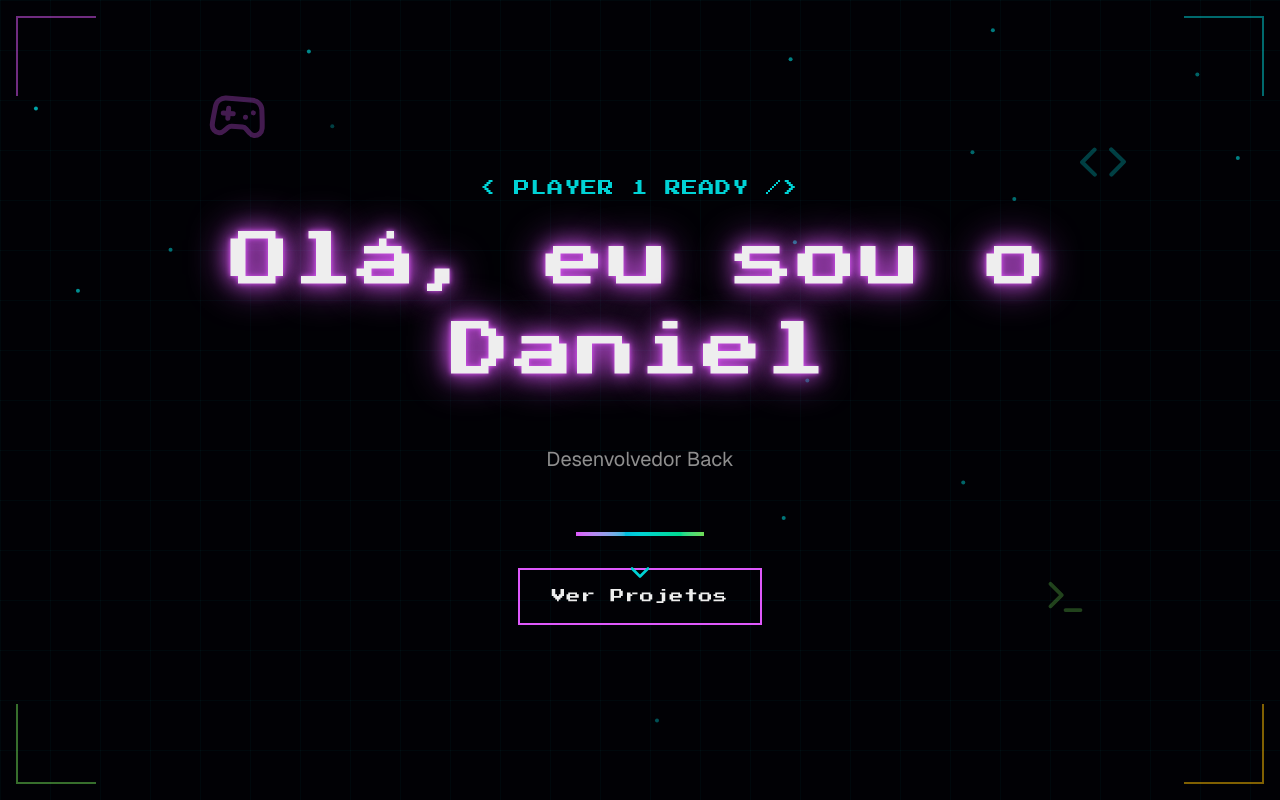
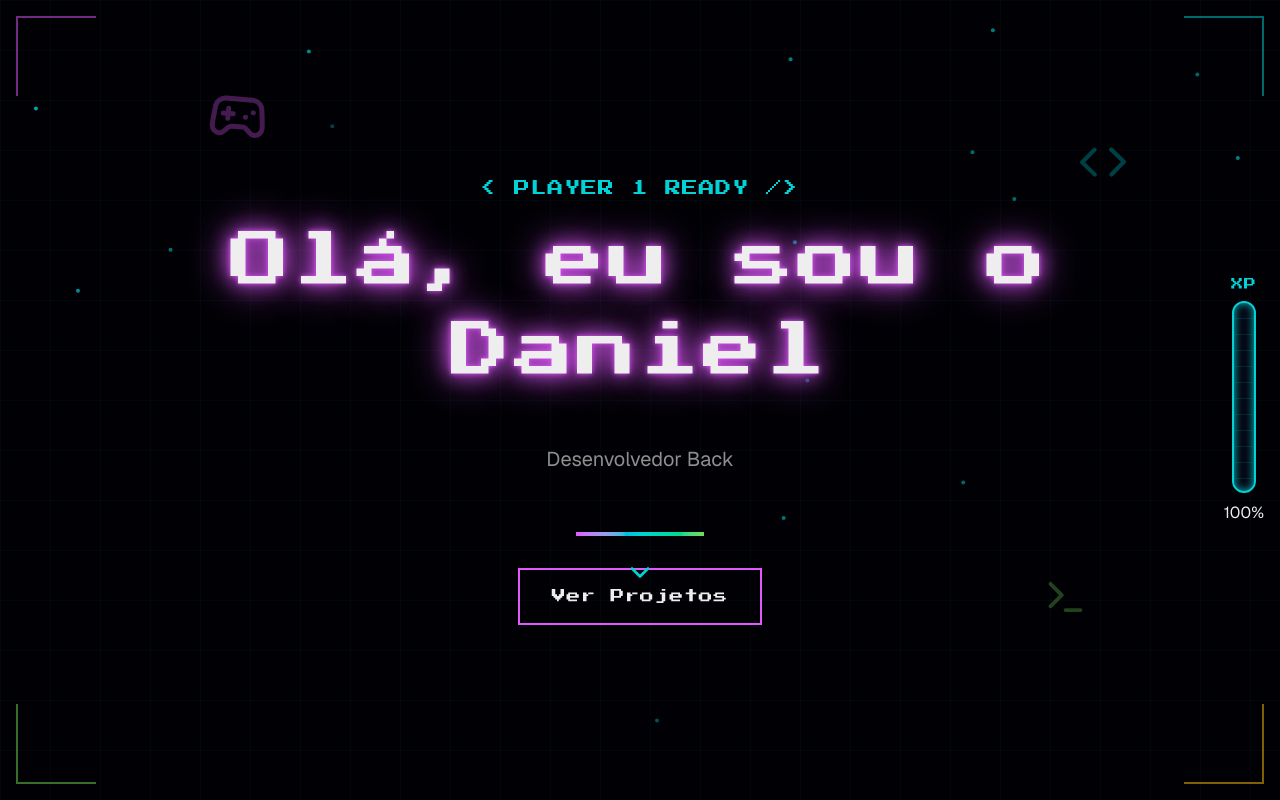
Before and after one commit to Dandanp3/retro-Portfolio, a Next.js app: page / in a window 1280 px wide. Shown: the top 800 px of the page. Built offline with nearby package versions, Linux system fonts and the light colour scheme.

Commit message:
Progress Bar criada

```diff
--- a/app/page.tsx
+++ b/app/page.tsx
@@ -2,6 +2,7 @@
 
 import { AboutSection } from "@/components/portfolio/about-section"
 import { HeroSection } from "@/components/portfolio/hero-section"
+import  { ScrollProgress } from "@/components/portfolio/scroll-progress"
 
 export default function PortfolioPage() {
   return (
@@ -12,6 +13,8 @@ export default function PortfolioPage() {
       {/* Scanlines */}
       <div className="fixed inset-0 scanlines pointer-events-none opacity-30"/>
 
+      <ScrollProgress/>
+
       {/* Sections */}
       <HeroSection />
       <AboutSection/>
--- /dev/null
+++ b/components/portfolio/scroll-progress.tsx
@@ -0,0 +1,70 @@
+"useclient"
+
+import { motion, useScroll, useSpring } from "framer-motion"
+import { useState, useEffect, use } from "react"
+
+export function ScrollProgress() {
+    const {  scrollYProgress }  = useScroll()
+    const [percentage, setPercentage]  = useState(0)
+    const [isVisible, setIsVisible] = useState(false)
+
+    const scaleY = useSpring(scrollYProgress, {
+        stiffness: 100,
+        damping: 30,
+        restDelta: 0.001,
+    })
+
+    useEffect(() => {
+        const unsubscribe = scrollYProgress.on("change", (latest) => {
+            setPercentage(Math.round(latest * 100))
+            setIsVisible(latest > 0.02)
+        })
+        return () =>  unsubscribe()
+    }), [scrollYProgress]
+
+    return (
+        <motion.div
+            className="fixed right-4 top-1/2 -translate-y-1/2 z-50 flex flex-col items-center gap-2"
+        >
+            {/*  XP Label */}
+            <div className="font-pixel text-xs text-neon-cyan">XP</div>
+
+            {/* Progress Bar */}
+            <div className="relative w-6 h-48 bg-card border-2 border-neon-cyan rounded-full overflow-hidden">
+                <div className="absolute inset-0 opacity-45">
+                    {[...Array(12)].map((_, i) => (
+                        <div
+                        key={i}
+                        className="h-4 border-b border-neon-cyan/30"
+                        />
+                    ))}
+                </div>
+
+                {/* Progress Fill */}
+                <motion.div
+                    className="absolute bottom-0 left-0 right-0 bg-gradient-to-t from-neon-green via-neon-cyan to-neon-pink origin-bottom"
+                    style={{ scaleY }}
+                />
+
+                {/* Glow Effect */}
+                <motion.div
+                    className="absolute bottom-0 left-0 right-0  pointer-events-none"
+                    style={{
+                        height: `${percentage}%`,
+                        boxShadow: "0 0 10px var(--neon-cyan), 0 0 20px var(--neon-cyan), inset 0 0 10px var(--neon-cyan)",
+                     }}
+                />
+
+                {/* Level Markers*/}
+                <div className="absolute left-0 rigt-0 top-1/4 h-0.5  bg-neon-yellow/50"/>
+                <div className="absolute left-0 rigt-0 top-1/2 h-0.5  bg-neon-yellow/50"/>
+                <div className="absolute left-0 rigt-0 top-3/4 h-0.5  bg-neon-yellow/50"/>
+            </div>
+
+            {/* Percentage Display  */}
+            <motion.div>
+                {percentage}%
+            </motion.div>
+        </motion.div>
+    )
+}
```
